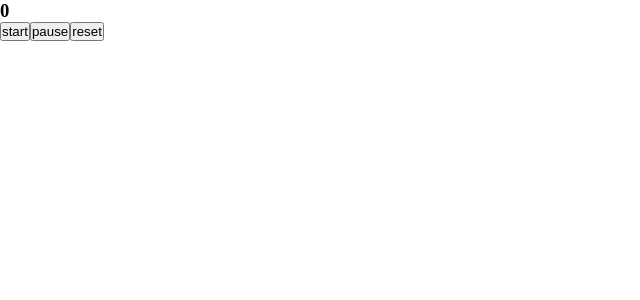
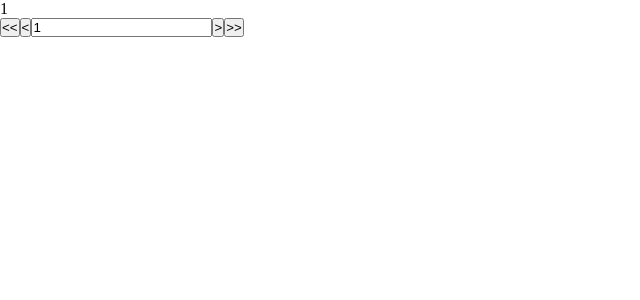
Before and after one commit to sundarbadagala/mynewreactapp, a React (Create React App) app: page / in a window 1280 px wide. Shown: the top 300 px of the page, without its empty margins (0-640 px from the left). Built offline with nearby package versions, Linux system fonts and the light colour scheme.

Commit message:
pagination

```diff
--- a/src/system-design/index.js
+++ b/src/system-design/index.js
@@ -2,18 +2,28 @@ import React, { useEffect, useState } from "react";
 import ProgressBar from "./progress-bar";
 import StarRating from "./star-rating";
 import CountDown from "./count-down";
+import Pagination from "./pagination2";
 
 function Index() {
   const [perc, setPerc] = useState(20);
   const [rating, setRating] = useState(3);
+  const [pagination, setPagination] = useState(1);
   const handleSelect = (rating) => {
     setRating(rating);
+  };
+  const handlePagination = (value) => {
+    setPagination(value);
   };
   return (
     <div>
       {/* <ProgressBar percentage={perc} width="500px" height="10px" /> */}
       {/* <StarRating count={5} value={rating} handleSelect={handleSelect} /> */}
-      <CountDown/>
+      {/* <CountDown/> */}
+      <Pagination
+        totalLength={10}
+        value={pagination}
+        handleChange={handlePagination}
+      />
     </div>
   );
 }
--- /dev/null
+++ b/src/system-design/pagination2/index.js
@@ -0,0 +1,53 @@
+import React, { useReducer } from "react";
+
+function Pagination({ totalLength, value, handleChange }) {
+  const initialState = {
+    page: value,
+  };
+  const reducer = (state, action) => {
+    switch (action.type) {
+      case "first":
+        return {
+          page: 1,
+        };
+      case "previous":
+        return {
+          page: state.page > 1 ? state.page - 1 : state.page,
+        };
+      case "next":
+        return {
+          page: state.page < totalLength ? state.page + 1 : state.page,
+        };
+      case "last":
+        return {
+          page: totalLength,
+        };
+      case "change":
+        return {
+          page:
+            action.payload >= 1 && action.payload <= totalLength
+              ? Number(action.payload)
+              : state.page,
+        };
+      default:
+        return state;
+    }
+  };
+  const [state, dispatch] = useReducer(reducer, initialState);
+  return (
+    <>
+      <div>{state.page}</div>
+      <button onClick={() => dispatch({ type: "first" })}>{"<<"}</button>
+      <button onClick={() => dispatch({ type: "previous" })}>{"<"}</button>
+      <input
+        type="number"
+        value={state.page}
+        onChange={(e) => dispatch({ type: "change", payload: e.target.value })}
+      />
+      <button onClick={() => dispatch({ type: "next" })}>{">"}</button>
+      <button onClick={() => dispatch({ type: "last" })}>{">>"}</button>
+    </>
+  );
+}
+
+export default Pagination;
```
Also changed, not shown: src/system-design/pagination/index.js (added, +42 -0 lines).
